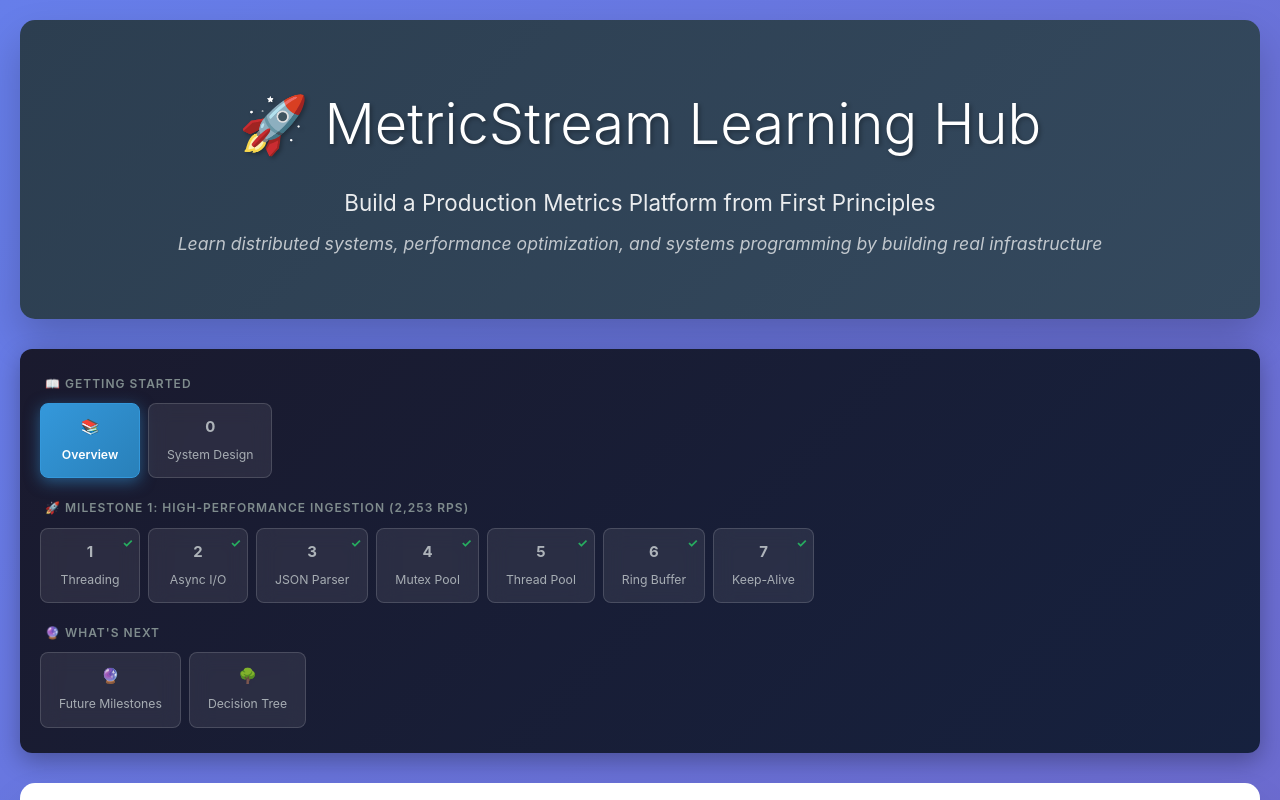
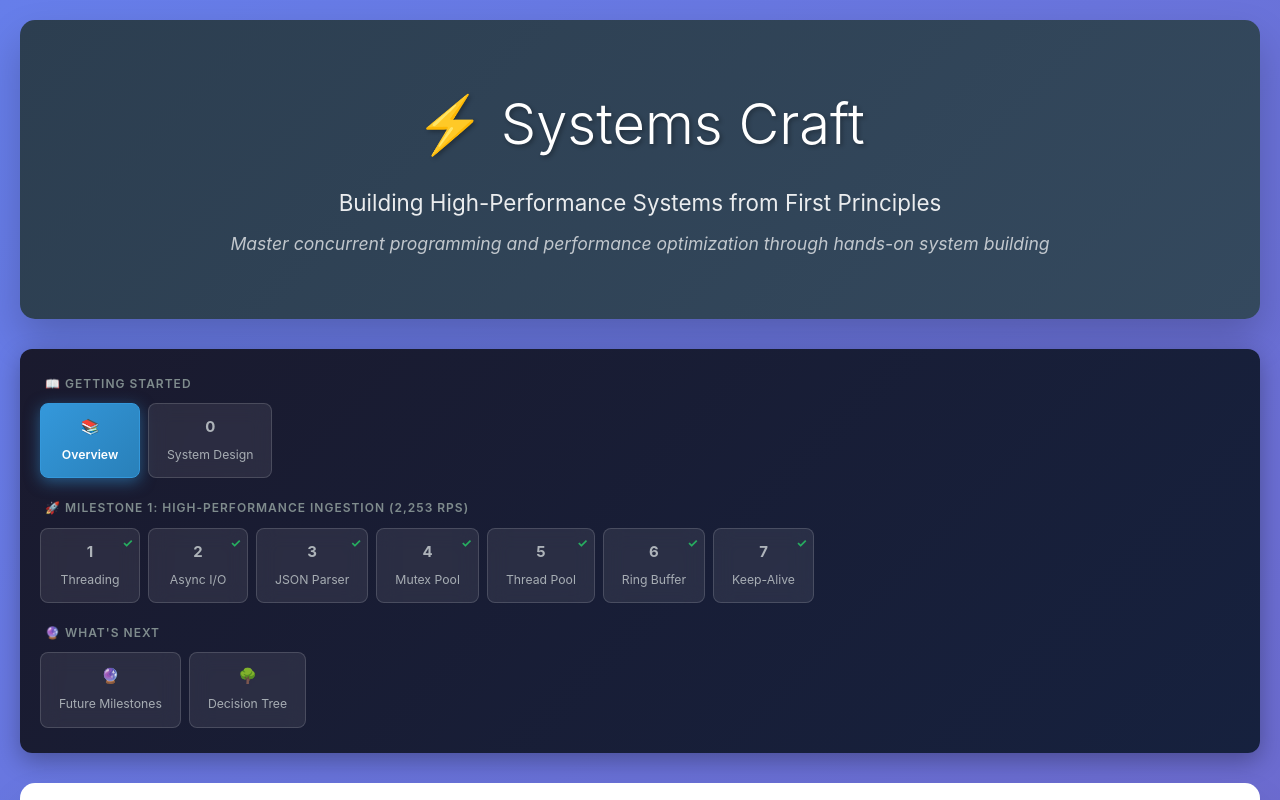
Before and after one commit to kapil0x/MetricsStream, a plain HTML site: page docs/index.html in a window 1280 px wide. Shown: the top 800 px of the page. Drawn offline with Linux system fonts and the light colour scheme.

Commit message:
Rebrand to Systems Craft - update all references

```diff
--- a/docs/index.html
+++ b/docs/index.html
@@ -3,7 +3,7 @@
 <head>
     <meta charset="UTF-8">
     <meta name="viewport" content="width=device-width, initial-scale=1.0">
-    <title>MetricStream Learning Hub - Build a Production Metrics Platform</title>
+    <title>Systems Craft - Building High-Performance Systems from First Principles</title>
     <style>
         * {
             margin: 0;
@@ -550,9 +550,9 @@
 <body>
     <div class="container">
         <header>
-            <h1>🚀 MetricStream Learning Hub</h1>
-            <p class="subtitle">Build a Production Metrics Platform from First Principles</p>
-            <p class="tagline">Learn distributed systems, performance optimization, and systems programming by building real infrastructure</p>
+            <h1>⚡ Systems Craft</h1>
+            <p class="subtitle">Building High-Performance Systems from First Principles</p>
+            <p class="tagline">Master concurrent programming and performance optimization through hands-on system building</p>
         </header>
 
         <div class="phase-nav">
@@ -1479,7 +1479,7 @@ $ make -C build metricstream_server
 $ ./build/metricstream_server
 
 # Expected output:
-Starting MetricStream server on port 8080
+Starting metrics ingestion server on port 8080
 [ThreadPool] Started with 16 workers, max queue size: 10000
 HTTP server started on port 8080
 Ingestion service started</div>
@@ -1502,7 +1502,7 @@ $ make -C build load_test
 $ ./build/load_test 8080 20 10
 
 # Expected output (Phase 7 with all optimizations):
-MetricStream Load Test
+Systems Craft Load Test
 Target: 127.0.0.1:8080
 Clients: 20
 Requests per client: 10
@@ -3140,7 +3140,7 @@ Backlog: 1024 (handles 100 simultaneous)</pre>
 
         <div class="footer">
             <p style="font-size: 1.2em; margin-bottom: 10px;">
-                <strong>MetricStream Learning Hub</strong>
+                <strong>Systems Craft</strong>
             </p>
             <p style="opacity: 0.8;">
                 Build production systems. Learn by doing. Measure everything.
```
Also changed, not shown: learning-hub-v2.html (+7 -7 lines), 2 other files.
